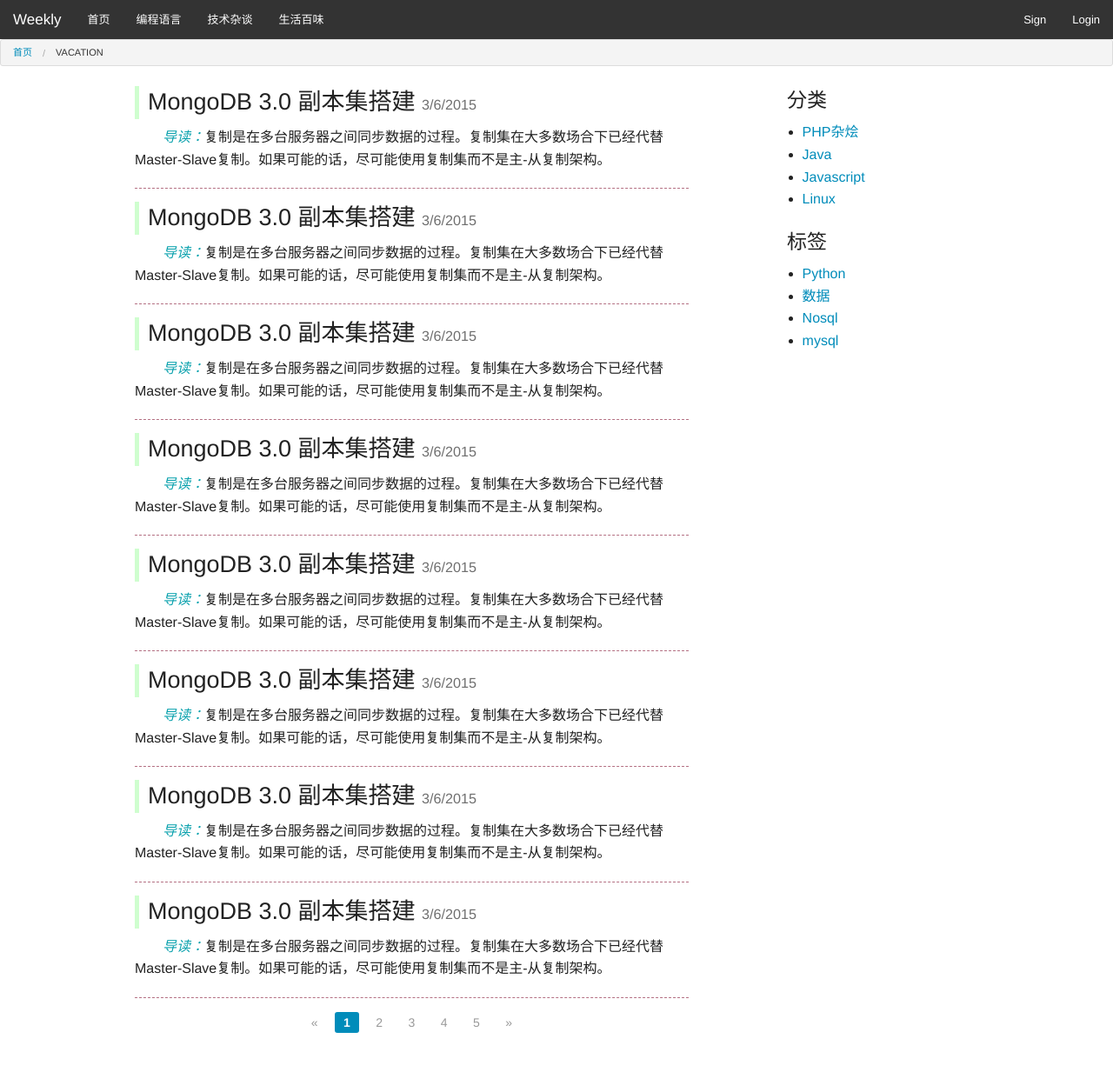
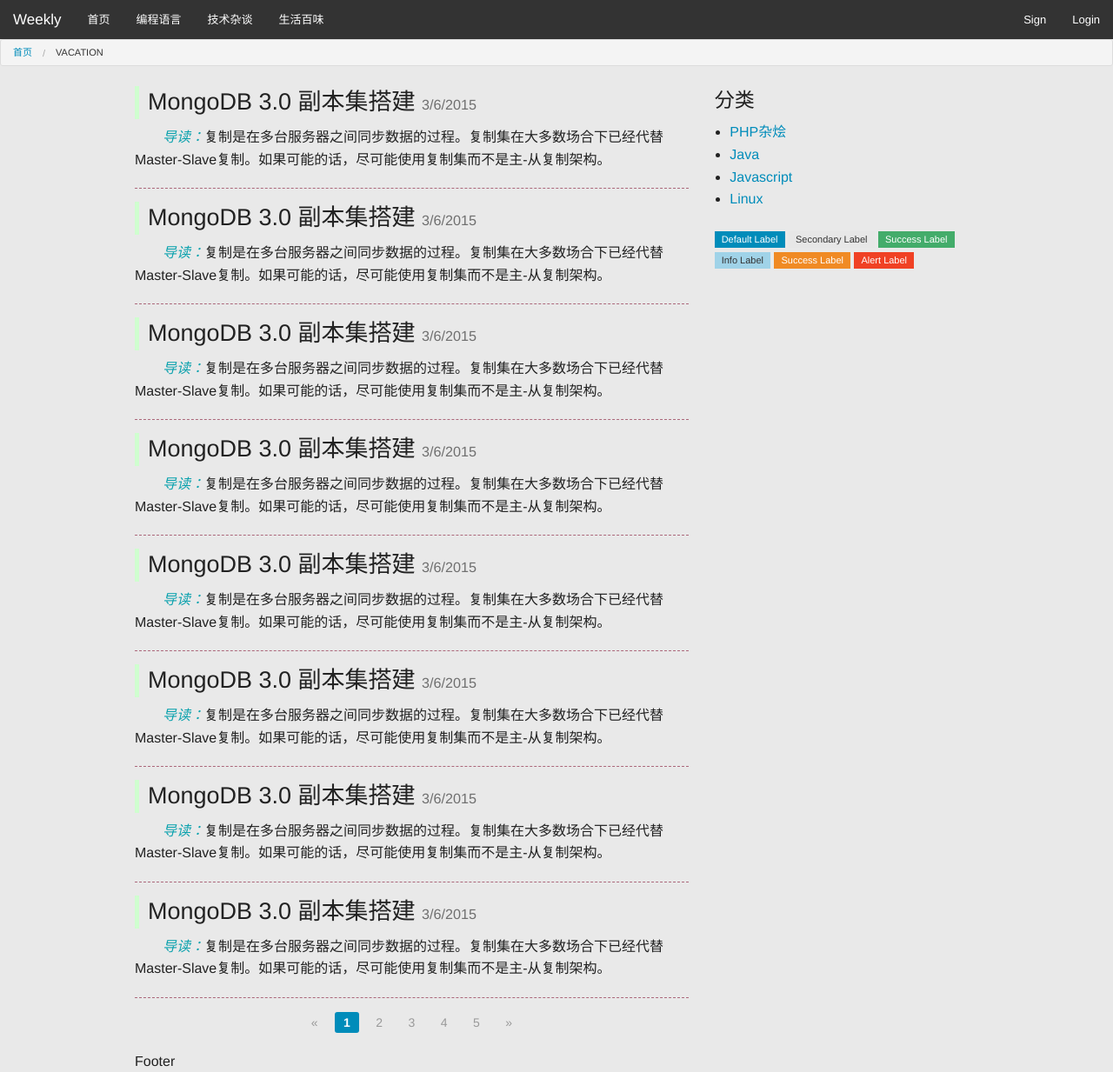
Before and after one commit to liveNo/Zeo, a PHP site: page /application/views/index/index.phtml in a window 1280 px wide. Shown: the whole page at 87% size. Before the commit the page ends 1188 px from the top, so only its background shows below. Run offline with PHP 8.4, Linux system fonts and the light colour scheme.

Commit message:
page resize

```diff
--- a/application/views/index/index.phtml
+++ b/application/views/index/index.phtml
@@ -9,6 +9,7 @@
     <!--    <link rel="stylesheet" href="/resources/css/index.css">-->
 
     <style type="text/css">
+        body {background: rgba(204, 204, 204, 0.42);}
         @media (max-width: 480px) {
             .small-device {
                 display: none;
@@ -123,7 +124,7 @@
 
 
     <!-- Right -->
-    <div class="medium-3 columns content-right small-device" data-sticky-container>
+    <div class="medium-4 columns content-right small-device" data-sticky-container>
         <div class="sticky" data-sticky data-anchor="content">
             <h4>分类</h4>
             <ul>
@@ -132,13 +133,12 @@
                 <li><a href="#">Javascript</a></li>
                 <li><a href="#">Linux</a></li>
             </ul>
-            <h4>标签</h4>
-            <ul>
-                <li><a href="#">Python</a></li>
-                <li><a href="#">数据</a></li>
-                <li><a href="#">Nosql</a></li>
-                <li><a href="#">mysql</a></li>
-            </ul>
+            <span class="label">Default Label</span>
+            <span class="label secondary">Secondary Label</span>
+            <span class="label success">Success Label</span>
+            <span class="label info">Info Label</span>
+            <span class="label warning">Success Label</span>
+            <span class="label alert">Alert Label</span>
         </div>
     </div>
     <!-- Right -->
@@ -147,9 +147,11 @@
 <!-- Context End -->
 
 
-
-
-
+<div class="row">
+    <footer class="columns small-device">
+        Footer
+    </footer>
+</div>
 
 
 
--- a/public/resources/css/common.css
+++ b/public/resources/css/common.css
@@ -11,9 +11,3 @@
 .font48 { font-size: 48px;}
 .white { color: #ffffff;}
 #content { padding-top: 20px;}
-
-@media (max-width: 480px) {
-    /*.top-bannar { position: fixed; z-index: 9999;}*/
-    .content-right { display: none;}
-    .t-logo {display: none;}
-}
```
